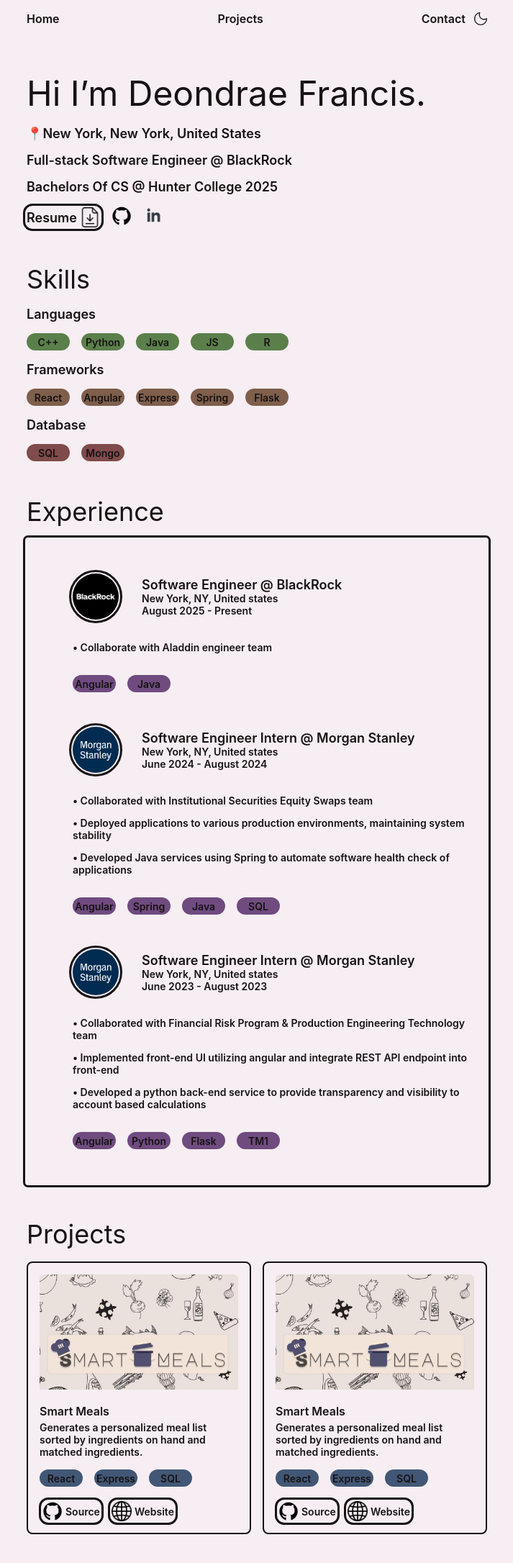
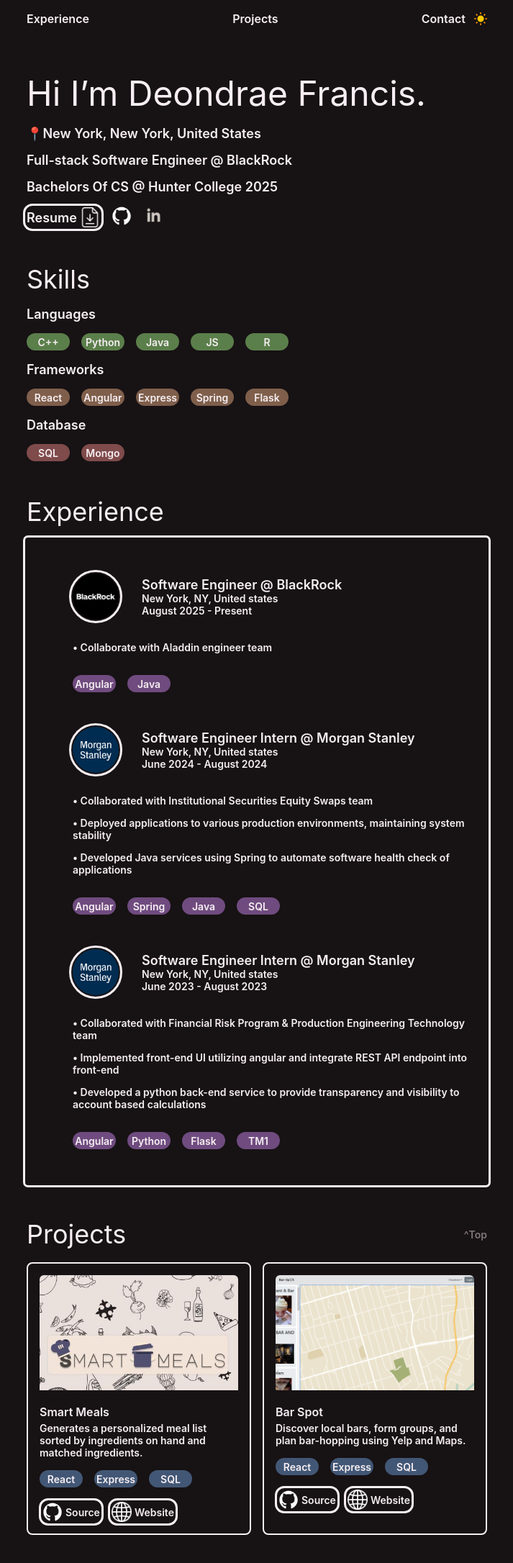
Before and after one commit to DFLotus/portfolio-website, an Angular app in the folder ps-site/: page / in a window 1280 px wide. Shown: the top 2172 px of the page at 72% size, without its empty margins (283-996 px from the left). Built offline with nearby package versions, Linux system fonts and the light colour scheme.

Commit message:
Default dark theme and scroll behaviour

```diff
--- a/ps-site/src/app/app.html
+++ b/ps-site/src/app/app.html
@@ -1,10 +1,16 @@
 <div class="content-body bg-col">
     <!--Nav bar with theme functionality-->
-    <div class="nav-bar">
-        <p class="body-nav nav-pointer">Home</p>
-        <p class="body-nav nav-pointer">Projects</p>
+    <div class="nav-bar" id="home_id">
+        <a href="#experience_id" class="url-container">
+            <p class="body-nav nav-pointer">Experience</p>
+        </a>
+        <a href="#project_id" class="url-container">
+            <p class="body-nav nav-pointer">Projects</p>
+        </a>
         <div class="mode-div">
-            <p class="body-nav nav-pointer">Contact</p>
+            <a href="mailto:deondraefrancis101@gmail.com" class="url-container">
+                <p class="body-nav nav-pointer">Contact</p>
+            </a>
             <img class="mode-icon" [src]="iconPath" (click)="toggleTheme()" alt="theme icon" />
         </div>
     </div>
@@ -81,7 +87,7 @@
     </div>
     <!--Experience-->
     <div class="hero-section">
-        <p class="heading-x hero-body">Experience</p>
+        <p class="heading-x hero-body" id="experience_id">Experience</p>
         <div class="experience-container">
             <div class="experience-card">
                 <!--card component-->
@@ -176,9 +182,14 @@
     </div>
     <!--Project-->
     <div class="hero-section">
-        <p class="heading-x hero-body">Projects </p>
+        <div class="project-header">
+            <p class="heading-x hero-body">Projects </p>
+            <a href="#home_id" class="url-container">
+                <p class="body-small url-text">^Top</p>
+            </a>
+        </div>
         <div class="project-container">
-            <div class="project-card-container">
+            <div class="project-card-container" id="project_id">
                 <!--SmartMeals-->
                 <div class="project-card">
                     <img class="project-img" src="../assets/smart_meals.jpg" alt="smartMeals" />
@@ -218,11 +229,11 @@
                     </div>
                 </div>
                 <!--BarSpot-->
-                                <div class="project-card">
-                    <img class="project-img" src="../assets/smart_meals.jpg" alt="smartMeals" />
-                    <p class="body-nav project-text">Smart Meals</p>
-                    <p class="body-small project-text">Generates a personalized meal list sorted by ingredients on hand
-                        and matched ingredients.</p>
+                <div class="project-card">
+                    <img class="project-img" src="../assets/bar_spot_image_opt.PNG" alt="barSpot" />
+                    <p class="body-nav project-text">Bar Spot</p>
+                    <p class="body-small project-text">Discover local bars, form groups, and plan bar-hopping using Yelp
+                        and Maps.</p>
                     <!--Project stack-->
                     <div class="skill-display project-skills">
                         <div class="skill-border Project">
@@ -237,7 +248,7 @@
                     </div>
                     <!--Project urls-->
                     <div class="contact-icons project-icons">
-                        <a href="https://github.com/Smart-Meal-Prep/smart-meal-planning" target="_blank"
+                        <a href="https://github.com/Bar-Spot-Capstone/bar-spot" target="_blank"
                             rel="noopener noreferrer" class="resume-link">
                             <div class="resume-container">
                                 <img class="contact-icon" src="../assets/github_png_logo.png" alt="source" />
@@ -245,7 +256,7 @@
                                 <p class="body-small resume-text">Source</p>
                             </div>
                         </a>
-                        <a href="https://smart-meal-prep.github.io/smart-meal-planning/" target="_blank"
+                        <a href="https://bar-spot-capstone.github.io/bar-spot/" target="_blank"
                             rel="noopener noreferrer" class="resume-link">
                             <div class="resume-container">
                                 <img class="contact-icon" src="../assets/website_icon.png" alt="website" />
--- a/ps-site/src/app/app.scss
+++ b/ps-site/src/app/app.scss
@@ -118,7 +118,7 @@
     background-color: #6F4B7F;
 }
 
-.Project{
+.Project {
     background-color: #425775;
 }
 
@@ -169,6 +169,21 @@
     padding: 0;
 }
 
+.project-header {
+    display: flex;
+    flex-direction: row;
+    justify-content: space-between;
+}
+
+.url-container {
+    text-decoration: none;
+}
+
+.url-text {
+    color: #82767B;
+    cursor: pointer;
+}
+
 .project-container {
     display: flex;
     flex-direction: column;
@@ -207,12 +222,12 @@
     margin-top: 4px;
 }
 
-.project-skills{
+.project-skills {
     margin-top: 1rem;
     margin-bottom: 4px;
 }
 
-.project-icons{
+.project-icons {
     margin-top: 1rem;
     padding-left: 4px;
 }
--- a/ps-site/src/app/app.ts
+++ b/ps-site/src/app/app.ts
@@ -1,4 +1,4 @@
-import { Component } from '@angular/core';
+import { Component, OnInit } from '@angular/core';
 import { RouterOutlet } from '@angular/router';
 
 @Component({
@@ -7,9 +7,13 @@
   templateUrl: './app.html',
   styleUrl: './app.scss'
 })
-export class App {
-  isDarkMode: boolean = false;
-  iconPath: string = "../assets/dark_mode_moon_icon.png";
+export class App implements OnInit {
+  isDarkMode: boolean = true;
+  iconPath: string = "../assets/light_mode_sun_icon.png";
+
+  ngOnInit(): void {
+    document.body.classList.add('dark-theme');
+  }
 
   toggleTheme(): void {
     this.isDarkMode = !this.isDarkMode;
@@ -17,15 +21,11 @@
     const body: any = document.body;
 
     if (this.isDarkMode) {
-      //Make it dark mode
       body.classList.add('dark-theme');
       this.iconPath = "../assets/light_mode_sun_icon.png";
-    }
-    else {
+    } else {
       body.classList.remove('dark-theme');
       this.iconPath = "../assets/dark_mode_moon_icon.png";
     }
-
   }
-
 }
--- a/ps-site/src/styles.scss
+++ b/ps-site/src/styles.scss
@@ -8,4 +8,5 @@
     background-color: var(--bg-color);
     font-family: 'Inter', sans-serif;
     transition: background-color 0.3s ease, color 0.3s ease;
+    scroll-behavior: smooth;
 }
```
Also changed, not shown: ps-site/src/assets/bar_spot_image_opt.PNG (added). Lines whose indentation alone changed are shown as unchanged.
